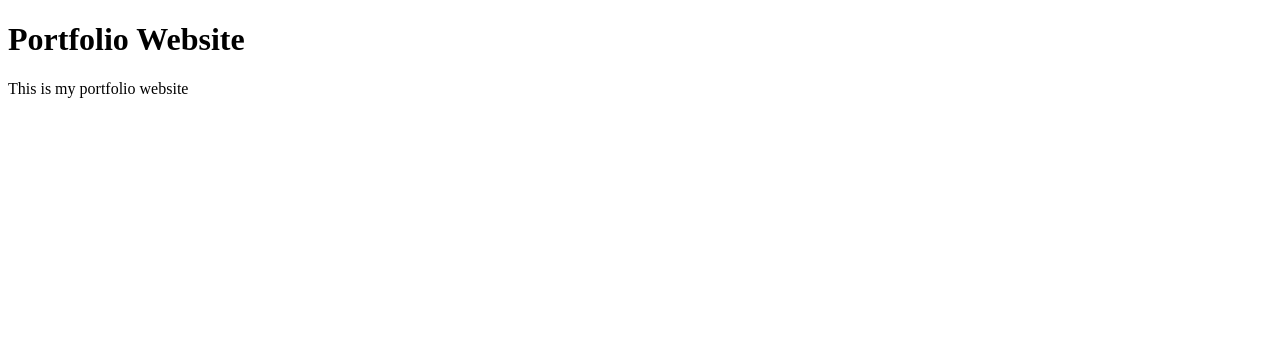
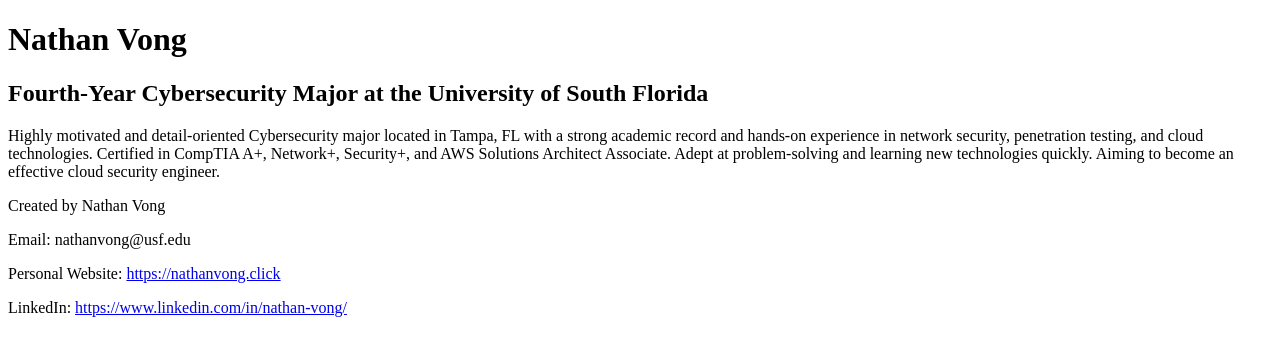
Before and after one commit to nvong419/portfolio-site, a plain HTML site: page index.html in a window 1280 px wide. Drawn offline with Linux system fonts and the light colour scheme.

Commit message:
Added readme. Expanded HTML document with personal info.

```diff
--- a/index.html
+++ b/index.html
@@ -1,13 +1,24 @@
 <!DOCTYPE html>
 <html lang="en">
 <head>
+    <link rel="stylesheet" href="style.css">
     <meta charset="UTF-8">
     <meta name="viewport" content="width=device-width, initial-scale=1.0">
     <title>Document</title>
 </head>
 <body>
-    <h1>Portfolio Website</h1>
-    <p>This is my portfolio website</p>
+    <h1>Nathan Vong</h1>
+    <h2>Fourth-Year Cybersecurity Major at the University of South Florida</h2>
+    <p>Highly motivated and detail-oriented Cybersecurity major located in Tampa, FL
+        with a strong academic record and hands-on experience in network security, penetration testing,
+        and cloud technologies. Certified in CompTIA A+, Network+, Security+, and AWS Solutions Architect Associate.
+        Adept at problem-solving and learning new technologies quickly. Aiming to become an effective cloud security engineer.</p>
 
 </body>
+<footer>
+    <p>Created by Nathan Vong</p>
+    <p>Email: nathanvong@usf.edu</p>
+    <p>Personal Website: <a href="https://nathanvong.click">https://nathanvong.click</a></p>
+    <p>LinkedIn: <a href="https://www.linkedin.com/in/nathan-vong-7026112a9?lipi=urn%3Ali%3Apage%3Ad_flagship3_profile_view_base_contact_details%3Bh4OHR%2BPxSrCWgyC%2Bsocqyw%3D%3D">https://www.linkedin.com/in/nathan-vong/</a></p>
+</footer>
 </html>
```
Also changed, not shown: 1 other file.
